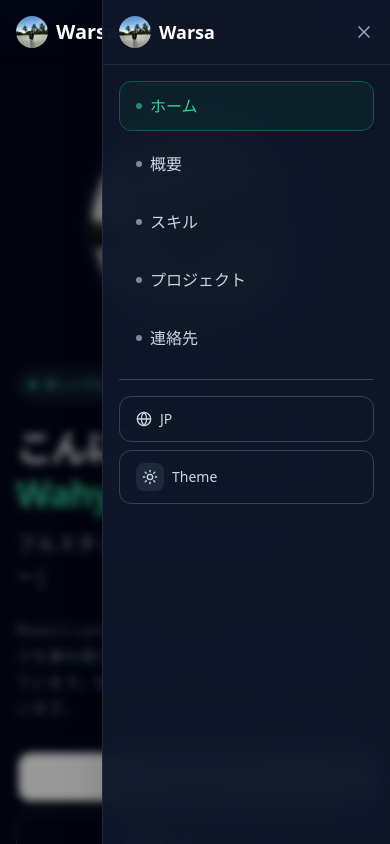
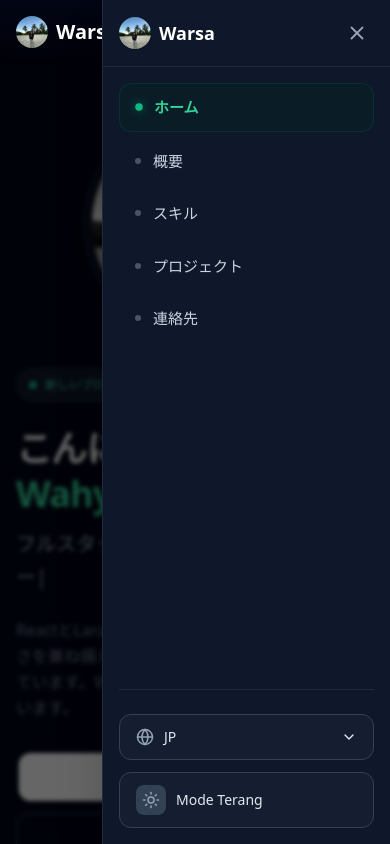
Before and after one commit to warsaftharith/my-portofolio, a React (Vite) app: page / in a window 390 px wide. Both pictures are taken after a click on the button "Toggle menu". Shown: the top 844 px of the page. Built offline with nearby package versions, Linux system fonts and the light colour scheme.

Commit message:
fix layout & navbar

```diff
--- a/src/components/Navbar.tsx
+++ b/src/components/Navbar.tsx
@@ -1,6 +1,6 @@
 import { useState, useRef, useEffect } from "react";
 import { AnimatePresence, motion } from "framer-motion";
-import { Globe, Check, Menu, X, Sun, Moon } from "lucide-react";
+import { Globe, Check, Menu, X, Sun, Moon,ChevronDown } from "lucide-react";
 import { useTheme } from "../context/ThemeContext";
 import { en } from "../lang/en";
 import { id } from "../lang/id";
@@ -301,16 +301,20 @@ const Navbar = () => {
             </nav>
 
             {/* MOBILE SIDEBAR MENU */}
-            <AnimatePresence>
+            <AnimatePresence mode="wait">
                 {isMobileMenuOpen && (
                     <>
-                        {/* OVERLAY */}
+                    {/* OVERLAY - Dibuat sangat ringan untuk performa mobile */}
                     <motion.div
                         initial={{ opacity: 0 }}
                         animate={{ opacity: 1 }}
                         exit={{ opacity: 0 }}
-                            className="fixed inset-0 bg-black/20 dark:bg-black/40 backdrop-blur-sm z-40 md:hidden"
-                            onClick={() => setIsMobileMenuOpen(false)}
+                        transition={{ duration: 0.3, ease: [0.25, 0.1, 0.25, 1] }}
+                        className="fixed inset-0 bg-black/40 dark:bg-black/60 backdrop-blur-[2px] z-40 md:hidden"
+                        onClick={() => {
+                        setIsMobileMenuOpen(false);
+                        setOpenLang(false);
+                        }}
                     />
 
                     {/* COMPACT SIDEBAR */}
@@ -320,80 +324,122 @@ const Navbar = () => {
                         animate={{ x: 0 }}
                         exit={{ x: "100%" }}
                         transition={{
-                                type: "spring",
-                                stiffness: 300,
-                                damping: 30,
+                        duration: 0.5,
+                        ease: [0.25, 0.1, 0.25, 1], // Kurva premium se-smooth komponen Skills
                         }}
-                            className="fixed top-0 right-0 h-full w-72 z-50 md:hidden bg-white/95 dark:bg-slate-900/95 backdrop-blur-xl border-l border-slate-200 dark:border-slate-800 shadow-2xl"
+                        style={{ willChange: "transform" }}
+                        className="fixed top-0 right-0 h-full w-72 z-50 md:hidden bg-white dark:bg-slate-900 border-l border-slate-200 dark:border-slate-800 shadow-2xl flex flex-col"
                     >
-                            {/* HEADER - Lebih compact */}
+                        {/* HEADER */}
                         <div className="p-4 border-b border-slate-200 dark:border-slate-800">
                         <div className="flex items-center justify-between">
-                                    <div className="flex items-center gap-2">
-                                        <img
-                                            src={logo}
-                                            alt="logo"
-                                            className="w-8 h-8 object-cover rounded-full"
-                                        />
+                            <motion.div
+                            initial={{ opacity: 0, x: 20 }}
+                            animate={{ opacity: 1, x: 0 }}
+                            transition={{ delay: 0.1, duration: 0.4 }}
+                            className="flex items-center gap-2"
+                            >
+                            <img src={logo} alt="logo" className="w-8 h-8 object-cover rounded-full shadow-sm" />
                             <h2 className="text-lg font-bold text-slate-900 dark:text-white">
                                 Warsa
                             </h2>
-                                    </div>
+                            </motion.div>
                             <button
-                                        onClick={() => setIsMobileMenuOpen(false)}
-                                        className="p-1.5 -m-1.5 rounded-lg text-slate-400 hover:text-slate-600 dark:hover:text-slate-300 hover:bg-slate-100 dark:hover:bg-slate-800 transition-all"
+                            onClick={() => {
+                                setIsMobileMenuOpen(false);
+                                setOpenLang(false);
+                            }}
+                            className="p-1.5 rounded-lg text-slate-500 dark:text-slate-400 hover:bg-slate-100 dark:hover:bg-slate-800 transition-colors"
                             >
-                                        <X size={20} />
+                            <X size={22} />
                             </button>
                         </div>
                         </div>
 
-                            {/* MENU ITEMS - Lebih compact */}
-                            <div className="p-4">
-                                <ul className="space-y-2">
+                        {/* CONTENT AREA */}
+                        <div className="flex-1 overflow-y-auto p-4 flex flex-col">
+                        {/* MENU ITEMS - Stagger Effect */}
+                        <motion.ul
+                            initial="hidden"
+                            animate="show"
+                            variants={{
+                            hidden: { opacity: 0 },
+                            show: {
+                                opacity: 1,
+                                transition: { staggerChildren: 0.05, delayChildren: 0.2 }
+                            }
+                            }}
+                            className="space-y-1.5"
+                        >
                             {menuItems.map((item) => (
-                                        <li key={item.id}>
+                            <motion.li
+                                key={item.id}
+                                variants={{
+                                hidden: { opacity: 0, x: 15 },
+                                show: { opacity: 1, x: 0 }
+                                }}
+                            >
                                 <button
                                 onClick={() => scrollToSection(item.id)}
-                                                className={`w-full text-left px-4 py-3 rounded-xl transition-all duration-300 flex items-center gap-2 group ${
+                                className={`w-full text-left px-4 py-3 rounded-xl flex items-center gap-3 transition-all duration-300 group ${
                                     activeSection === item.id
-                                                        ? "bg-emerald-50 dark:bg-emerald-900/20 text-emerald-600 dark:text-emerald-400 border border-emerald-200 dark:border-emerald-800 font-semibold shadow-sm"
-                                                        : "text-slate-700 dark:text-slate-300 hover:bg-slate-100 dark:hover:bg-slate-700 hover:text-emerald-500 border border-transparent"
+                                    ? "bg-emerald-50 dark:bg-emerald-950/30 text-emerald-600 dark:text-emerald-400 border border-emerald-100 dark:border-emerald-900/40 font-semibold"
+                                    : "text-slate-600 dark:text-slate-300 hover:bg-slate-50 dark:hover:bg-slate-800/40 hover:text-emerald-500"
                                 }`}
                                 >
-                                                <div className="w-1.5 h-1.5 rounded-full bg-current opacity-60 group-hover:opacity-100 transition-opacity flex-shrink-0" />
-                                                <span className="font-medium">{t[item.key]}</span>
+                                <div className={`w-1.5 h-1.5 rounded-full transition-transform duration-300 ${
+                                    activeSection === item.id ? "bg-emerald-500 scale-125 shadow-[0_0_8px_rgba(16,185,129,0.5)]" : "bg-slate-300 dark:bg-slate-600 group-hover:bg-emerald-500"
+                                }`} />
+                                <span className="text-[15px]">
+                                    {t[item.key]}
+                                </span>
                                 </button>
-                                        </li>
+                            </motion.li>
                             ))}
-                                </ul>
+                        </motion.ul>
 
-                                {/* DIVIDER */}
-                                <div className="my-4 h-px bg-slate-200 dark:bg-slate-700" />
+                        <div className="mt-auto pt-6">
+                            <motion.div
+                            initial={{ scaleX: 0, opacity: 0 }}
+                            animate={{ scaleX: 1, opacity: 1 }}
+                            transition={{ delay: 0.4 }}
+                            className="mb-6 h-px bg-slate-200 dark:bg-slate-800 origin-left"
+                            />
 
-                                {/* LANGUAGE & THEME - Compact */}
-                                <div className="space-y-2">
-                                    {/* LANGUAGE */}
-                                    <div className="lang-dropdown">
+                            {/* FOOTER CONTROLS */}
+                            <motion.div
+                            initial={{ opacity: 0, y: 15 }}
+                            animate={{ opacity: 1, y: 0 }}
+                            transition={{ delay: 0.5 }}
+                            className="space-y-3"
+                            >
+                            {/* LANGUAGE SELECTOR */}
+                            <div className="relative lang-dropdown">
                                 <button
-                                            onClick={() => setOpenLang(!openLang)}
-                                            className="w-full px-4 py-3 text-left border border-slate-200 dark:border-slate-700 rounded-xl flex items-center justify-between text-sm text-slate-600 dark:text-slate-300 hover:text-emerald-500 hover:border-emerald-500 transition-all duration-200 group"
+                                onClick={(e) => {
+                                    e.stopPropagation();
+                                    setOpenLang(!openLang);
+                                }}
+                                className={`w-full px-4 py-3 bg-slate-50 dark:bg-slate-800/40 border rounded-xl flex items-center justify-between text-slate-700 dark:text-slate-200 transition-all duration-300 ${
+                                    openLang ? "border-emerald-500 ring-2 ring-emerald-500/10" : "border-slate-200 dark:border-slate-700"
+                                }`}
                                 >
-                                            <div className="flex items-center gap-2">
-                                                <Globe size={16} className="group-hover:scale-110 transition-transform flex-shrink-0" />
-                                                <span className="font-medium">{lang.toUpperCase()}</span>
+                                <div className="flex items-center gap-2.5">
+                                    <Globe size={18} className={openLang ? "text-emerald-500" : "text-slate-400"} />
+                                    <span className="font-medium text-sm">{lang.toUpperCase()}</span>
                                 </div>
+                                <ChevronDown size={16} className={`transition-transform duration-300 ${openLang ? 'rotate-180' : ''}`} />
                                 </button>
 
                                 <AnimatePresence>
                                 {openLang && (
                                     <motion.div
-                                                    initial={{ opacity: 0, y: 8, scale: 0.95 }}
-                                                    animate={{ opacity: 1, y: 0, scale: 1 }}
-                                                    exit={{ opacity: 0, y: 8, scale: 0.95 }}
-                                                    transition={{ duration: 0.15 }}
-                                                    className="mt-2 w-full bg-white dark:bg-slate-800 border border-slate-200 dark:border-slate-700 rounded-xl shadow-lg overflow-hidden"
+                                    initial={{ opacity: 0, height: 0, y: 4 }}
+                                    animate={{ opacity: 1, height: "auto", y: 0 }}
+                                    exit={{ opacity: 0, height: 0, y: 4 }}
+                                    className="absolute bottom-full mb-2 w-full bg-white dark:bg-slate-800 border border-slate-200 dark:border-slate-700 rounded-xl shadow-2xl z-[60] overflow-hidden"
                                     >
+                                    <div className="py-1.5 px-1.5">
                                         {[
                                         { code: "en", label: "English" },
                                         { code: "id", label: "Indonesia" },
@@ -403,22 +449,22 @@ const Navbar = () => {
                                         ].map((item) => (
                                         <button
                                             key={item.code}
-                                                            type="button"
                                             onClick={(e) => {
                                             e.stopPropagation();
-                                                                setLang(item.code as "en" | "id" | "jp" | "ar" | "sas");
+                                            setLang(item.code as any);
                                             setOpenLang(false);
                                             }}
-                                                            className={`w-full flex items-center justify-between px-4 py-2.5 text-sm transition-all ${
+                                            className={`w-full flex items-center justify-between px-3 py-2.5 my-0.5 rounded-lg text-sm transition-colors ${
                                             lang === item.code
-                                                                    ? "bg-emerald-50 dark:bg-emerald-900/20 text-emerald-600 dark:text-emerald-400 font-medium"
-                                                                    : "text-slate-700 dark:text-slate-200 hover:bg-slate-100 dark:hover:bg-slate-700"
+                                                ? "bg-emerald-50 dark:bg-emerald-900/30 text-emerald-600 dark:text-emerald-400 font-semibold"
+                                                : "text-slate-600 dark:text-slate-300 hover:bg-slate-100 dark:hover:bg-slate-700/50"
                                             }`}
                                         >
                                             {item.label}
-                                                            {lang === item.code && <Check size={16} />}
+                                            {lang === item.code && <Check size={16} className="text-emerald-500" />}
                                         </button>
                                         ))}
+                                    </div>
                                     </motion.div>
                                 )}
                                 </AnimatePresence>
@@ -427,15 +473,16 @@ const Navbar = () => {
                             {/* THEME TOGGLE */}
                             <button
                                 onClick={toggleTheme}
-                                        className="w-full flex items-center justify-between px-4 py-3 rounded-xl border border-slate-200 dark:border-slate-700 text-sm text-slate-700 dark:text-slate-300 hover:bg-slate-100 dark:hover:bg-slate-700 hover:text-emerald-500 hover:border-emerald-500 transition-all duration-200 group"
+                                className="w-full flex items-center justify-between px-4 py-3 bg-slate-50 dark:bg-slate-800/40 border border-slate-200 dark:border-slate-700 rounded-xl text-slate-700 dark:text-slate-200 hover:border-emerald-500 transition-all group"
                             >
-                                        <div className="flex items-center gap-2">
-                                            <div className="p-1.5 rounded-lg bg-slate-100 dark:bg-slate-800 group-hover:bg-emerald-100 dark:group-hover:bg-emerald-900/20 transition-all">
-                                                {theme === "dark" ? <Sun size={16} /> : <Moon size={16} />}
+                                <div className="flex items-center gap-2.5">
+                                <div className="p-1.5 rounded-lg bg-white dark:bg-slate-700 shadow-sm text-slate-500 dark:text-slate-400 group-hover:text-emerald-500 transition-colors">
+                                    {theme === "dark" ? <Sun size={18} /> : <Moon size={18} />}
                                 </div>
-                                            <span className="font-medium">Theme</span>
+                                <span className="font-medium text-sm">Mode {theme === 'dark' ? 'Terang' : 'Gelap'}</span>
                                 </div>
                             </button>
+                            </motion.div>
                         </div>
                         </div>
                     </motion.div>
```
Lines whose indentation alone changed are shown as unchanged.
